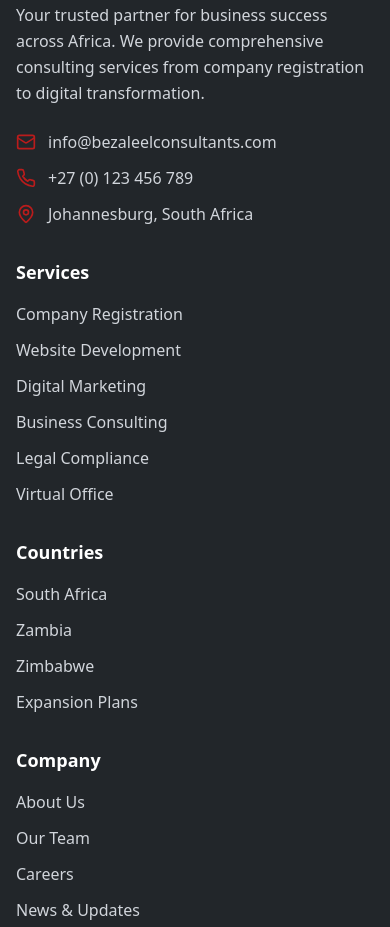
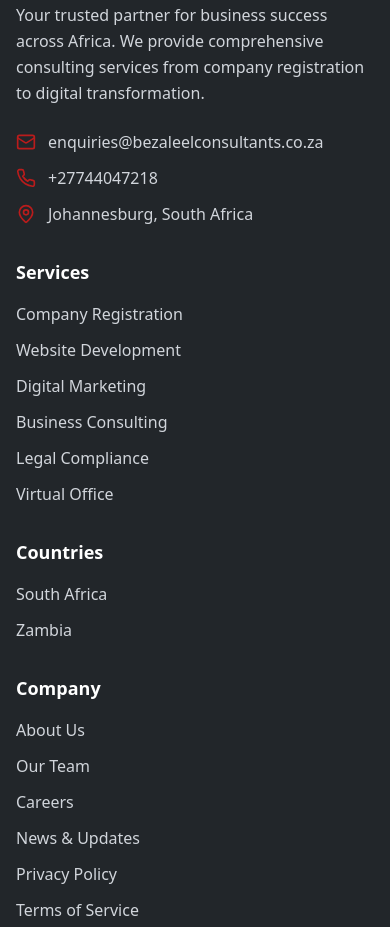
Before and after one commit to mcma123/bezaleel-success-pathway-59, a React (Vite) app: page /about in a window 390 px wide. Shown: the part 4340-5267 px from the top of the page. Built offline with nearby package versions, Linux system fonts and the light colour scheme.

Commit message:
Fix: Update footer and country links
- Changed the email address in the footer.
- Updated the phone number in the footer.
- Removed the Zimbabwe link from the Countries section.
- Linked South Africa and Zambia to their respective pages.
- Removed the Expansion Plans link.

```diff
--- a/src/components/Footer.tsx
+++ b/src/components/Footer.tsx
@@ -1,4 +1,3 @@
-
 import { Building, Mail, Phone, MapPin, Facebook, Twitter, Linkedin, Instagram } from 'lucide-react';
 import { Link } from 'react-router-dom';
 
@@ -20,10 +19,8 @@ const Footer = () => {
     {
       title: "Countries",
       links: [
-        { name: "South Africa", href: "/countries/south-africa" },
-        { name: "Zambia", href: "/countries/zambia" },
-        { name: "Zimbabwe", href: "/countries/zimbabwe" },
-        { name: "Expansion Plans", href: "/about" }
+        { name: "South Africa", href: "/services/south-africa" },
+        { name: "Zambia", href: "/services/zambia" }
       ]
     },
     {
@@ -71,11 +68,11 @@ const Footer = () => {
             <div className="space-y-3">
               <div className="flex items-center space-x-3">
                 <Mail className="h-5 w-5 text-bezaleel-red flex-shrink-0" />
-                <span className="text-gray-300">info@bezaleelconsultants.com</span>
+                <span className="text-gray-300">enquiries@bezaleelconsultants.co.za</span>
               </div>
               <div className="flex items-center space-x-3">
                 <Phone className="h-5 w-5 text-bezaleel-red flex-shrink-0" />
-                <span className="text-gray-300">+27 (0) 123 456 789</span>
+                <span className="text-gray-300">+27744047218</span>
               </div>
               <div className="flex items-center space-x-3">
                 <MapPin className="h-5 w-5 text-bezaleel-red flex-shrink-0" />
```
